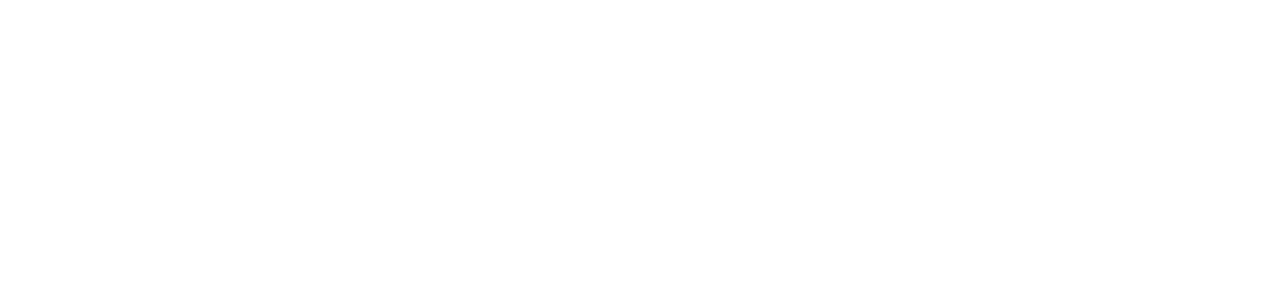
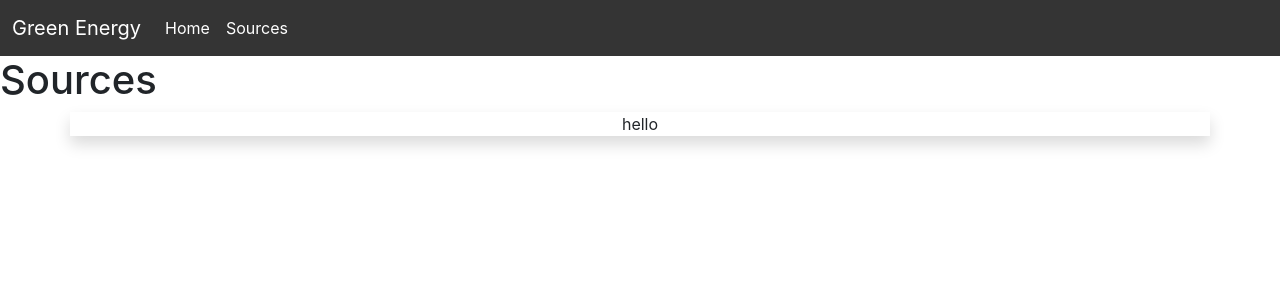
Before and after one commit to OwenMaddox/TSA-Website, a React (Create React App) app: page /sources in a window 1280 px wide. Shown: the top 300 px of the page. Built offline with nearby package versions, Linux system fonts and the light colour scheme.

Commit message:
Setup Skeleton for site

```diff
--- a/package.json
+++ b/package.json
@@ -7,6 +7,7 @@
     "@testing-library/react": "^13.4.0",
     "@testing-library/user-event": "^13.5.0",
     "bootstrap": "^5.3.2",
+    "browser-router": "^0.2.0",
     "react": "^18.2.0",
     "react-dom": "^18.2.0",
     "react-scripts": "5.0.1",
@@ -36,5 +37,8 @@
       "last 1 firefox version",
       "last 1 safari version"
     ]
+  },
+  "devDependencies": {
+    "react-router-dom": "^6.21.3"
   }
 }
--- a/public/index.html
+++ b/public/index.html
@@ -12,8 +12,19 @@
     <link rel="apple-touch-icon" href="%PUBLIC_URL%/logo192.png" />
 
     <link rel="manifest" href="%PUBLIC_URL%/manifest.json" />
+    <link
+      href="https://cdn.jsdelivr.net/npm/bootstrap@5.3.2/dist/css/bootstrap.min.css"
+      rel="stylesheet"
+      integrity="sha384-T3c6CoIi6uLrA9TneNEoa7RxnatzjcDSCmG1MXxSR1GAsXEV/Dwwykc2MPK8M2HN"
+      crossorigin="anonymous"
+    />
+    <script
+      src="https://cdn.jsdelivr.net/npm/bootstrap@5.3.2/dist/js/bootstrap.bundle.min.js"
+      integrity="sha384-C6RzsynM9kWDrMNeT87bh95OGNyZPhcTNXj1NW7RuBCsyN/o0jlpcV8Qyq46cDfL"
+      crossorigin="anonymous"
+    ></script>
 
-    <title>React App</title>
+    <title>WEBMASTER</title>
   </head>
   <body>
     <noscript>You need to enable JavaScript to run this app.</noscript>
--- a/src/App.css
+++ b/src/App.css
@@ -1,5 +1,24 @@
 .App {
   text-align: center;
+}
+
+/* .colors {
+  color: #ffa836; gold
+  color: #90b494; green
+  color: #343434; gray
+} */
+
+.shadow {
+  box-shadow: 5px 5px #343434;
+}
+.Navbarbg {
+  background-color: #343434;
+  color: white;
+  text-decoration: none;
+}
+.Navbarbg:hover {
+  background-color: #343434;
+  color: rgb(218, 218, 218);
 }
 
 .App-logo {
--- a/src/App.js
+++ b/src/App.js
@@ -1,8 +1,20 @@
 import logo from "./logo.svg";
 import "./App.css";
+import { BrowserRouter, Routes, Route } from "react-router-dom";
+import Main from "./Main";
+import Navbar from "./components/Navbar";
+import Sources from "./pages/Sources";
 
 function App() {
-  return <div className="App"></div>;
+  return (
+    <BrowserRouter>
+      <Navbar></Navbar>
+      <Routes>
+        <Route path="/" element={<Main />}></Route>
+        <Route path="/sources" element={<Sources />}></Route>
+      </Routes>
+    </BrowserRouter>
+  );
 }
 
 export default App;
--- /dev/null
+++ b/src/Main.js
@@ -0,0 +1,4 @@
+function Main() {
+  return <div>hello from main</div>;
+}
+export default Main;
--- /dev/null
+++ b/src/components/Card.js
@@ -0,0 +1,4 @@
+function Card() {
+  <div className="shadow"></div>;
+}
+export default Card;
--- /dev/null
+++ b/src/components/Navbar.js
@@ -0,0 +1,42 @@
+import { Link, Outlet } from "react-router-dom";
+
+function Navbar() {
+  return (
+    <nav class="navbar navbar-expand-lg  Navbarbg">
+      <div class="container-fluid">
+        <div class="navbar-brand Navbarbg">Green Energy</div>
+        <button
+          class="navbar-toggler"
+          type="button"
+          data-bs-toggle="collapse"
+          data-bs-target="#navbarSupportedContent"
+          aria-controls="navbarSupportedContent"
+          aria-expanded="false"
+          aria-label="Toggle navigation"
+        >
+          <span class="navbar-toggler-icon"></span>
+        </button>
+        <div class="collapse navbar-collapse" id="navbarSupportedContent">
+          <ul class="navbar-nav me-auto mb-2 mb-lg-0">
+            <li class="nav-item">
+              <div class="nav-link  Navbarbg" aria-current="page">
+                <Link class="Navbarbg" to="/">
+                  Home
+                </Link>
+              </div>
+            </li>
+            <li class="nav-item">
+              <div class="nav-link  Navbarbg" aria-current="page">
+                <Link class="Navbarbg" to="/sources">
+                  Sources
+                </Link>
+              </div>
+            </li>
+          </ul>
+        </div>
+      </div>
+    </nav>
+  );
+}
+
+export default Navbar;
--- /dev/null
+++ b/src/pages/Sources.js
@@ -0,0 +1,16 @@
+import Card from "../components/Card";
+
+function Sources() {
+  return (
+    <div>
+      <h1>Sources</h1>
+
+      <div class="container text-center shadow">
+        <div class="row">
+          <div class="col">hello</div>
+        </div>
+      </div>
+    </div>
+  );
+}
+export default Sources;
```
Also changed, not shown: 1 other file (tests, documents, lock files or other folders).
